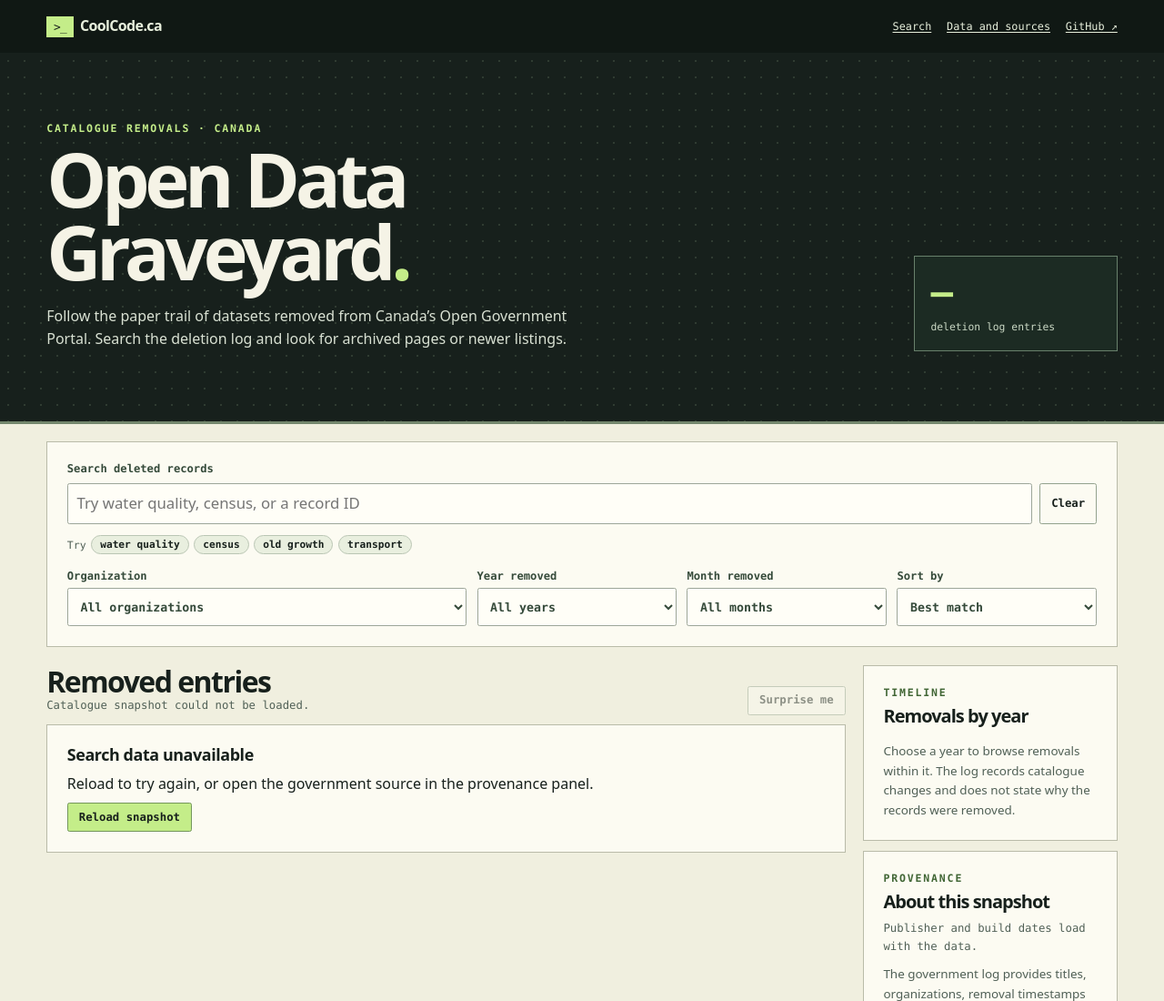
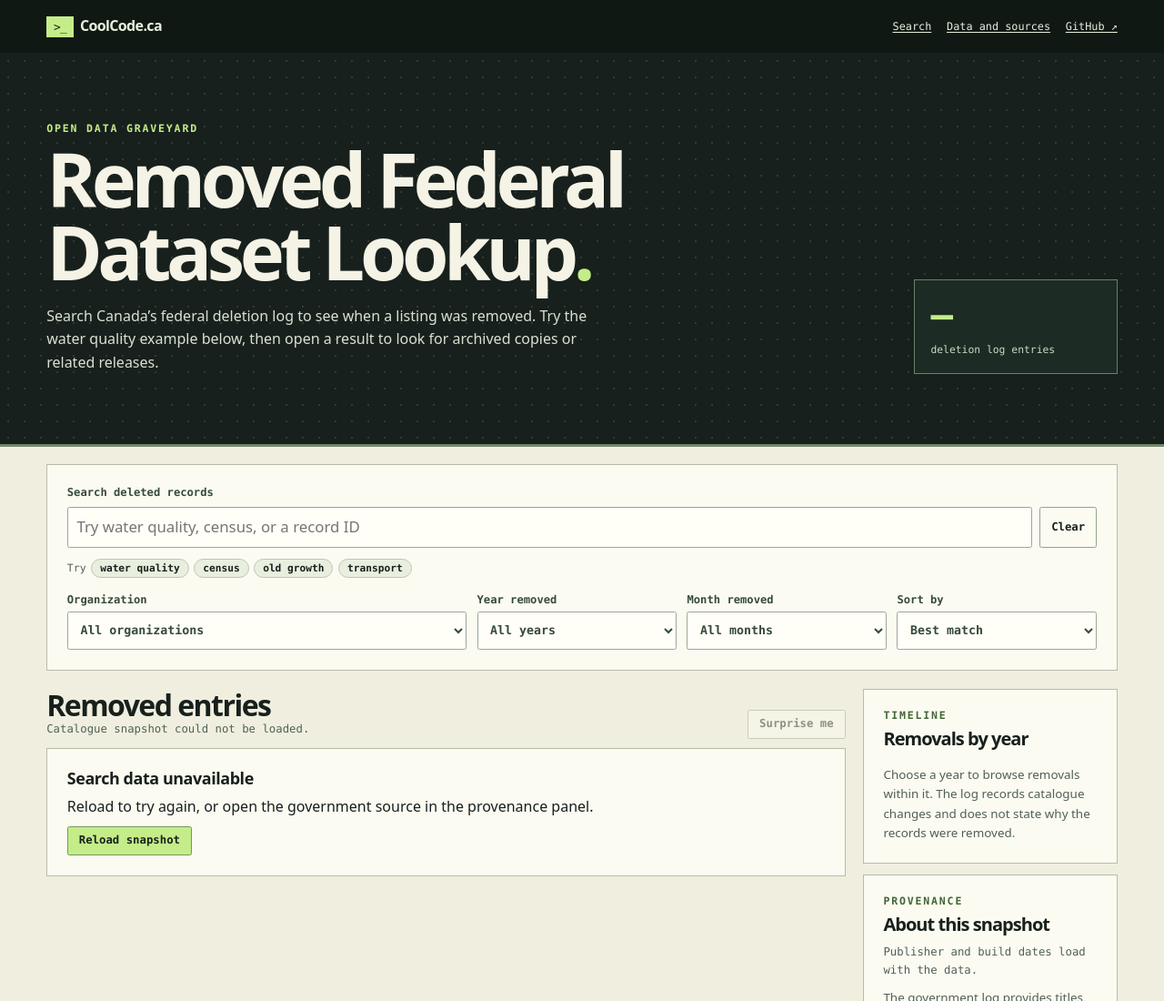
Before and after one commit to jsdyer/opendatagraveyard, a plain HTML site: page web/index.html in a window 1280 px wide. Shown: the top 1100 px of the page at 91% size. Drawn offline with Linux system fonts and the light colour scheme; a script that the page names is missing.

Commit message:
Describe the federal catalogue removal lookup in page and search metadata

```diff
--- a/web/index.html
+++ b/web/index.html
@@ -1,15 +1,22 @@
 <!doctype html>
-<html lang="en">
+<html lang="en-CA">
 <head>
 <meta charset="utf-8">
 <meta name="viewport" content="width=device-width,initial-scale=1">
 <meta name="theme-color" content="#17201c">
-<title>Open Data Graveyard · CoolCode</title>
+<title>Removed Federal Dataset Lookup · CoolCode</title>
+<meta name="description" content="Search the Canadian Open Government Portal deletion log by title, organization, date or record ID. Find original listings, archived captures and related releases.">
+<link rel="canonical" href="https://coolcode.ca/opendatagraveyard/">
+<meta property="og:type" content="website"><meta property="og:url" content="https://coolcode.ca/opendatagraveyard/">
+<meta property="og:title" content="Removed Federal Dataset Lookup · CoolCode">
+<meta property="og:description" content="Search the Canadian Open Government Portal deletion log by title, organization, date or record ID. Find original listings, archived captures and related releases.">
+<meta name="twitter:card" content="summary">
+<script type="application/ld+json">{"@context":"https://schema.org","@type":"WebApplication","@id":"https://coolcode.ca/opendatagraveyard/#application","url":"https://coolcode.ca/opendatagraveyard/","name":"Removed Federal Dataset Lookup","alternateName":"Open Data Graveyard","description":"Search the Canadian Open Government Portal deletion log by title, organization, date or record ID. Find original listings, archived captures and related releases.","applicationCategory":"ReferenceApplication","operatingSystem":"Any with a modern browser","isAccessibleForFree":true,"offers":{"@type":"Offer","price":"0","priceCurrency":"CAD"}}</script>
 <link rel="stylesheet" href="./style.css">
 <script src="./app.js" type="module"></script>
 <script defer src="/assets/tool-metrics.js" referrerpolicy="no-referrer"></script>
 </head>
-<body>
+<body data-tool-id="opendatagraveyard">
 <a class="skip" href="#search">Skip to search</a>
 <header class="topbar"><div class="wrap">
 <a class="brand" href="https://coolcode.ca/"><strong aria-hidden="true">&gt;_</strong>CoolCode.ca</a>
@@ -17,7 +24,7 @@
 </div></header>
 <main>
 <section class="hero"><div class="wrap">
-  <div><p class="eyebrow">Catalogue removals · Canada</p><h1>Open Data Graveyard<span>.</span></h1><p>Follow the paper trail of datasets removed from Canada’s Open Government Portal. Search the deletion log and look for archived pages or newer listings.</p></div>
+  <div><p class="eyebrow">Open Data Graveyard</p><h1>Removed Federal Dataset Lookup<span>.</span></h1><p>Search Canada’s federal deletion log to see when a listing was removed. Try the water quality example below, then open a result to look for archived copies or related releases.</p></div>
   <div class="hero-stat"><strong id="total">—</strong><span>deletion log entries</span></div>
 </div></section>
 <div class="wrap workspace">
```
